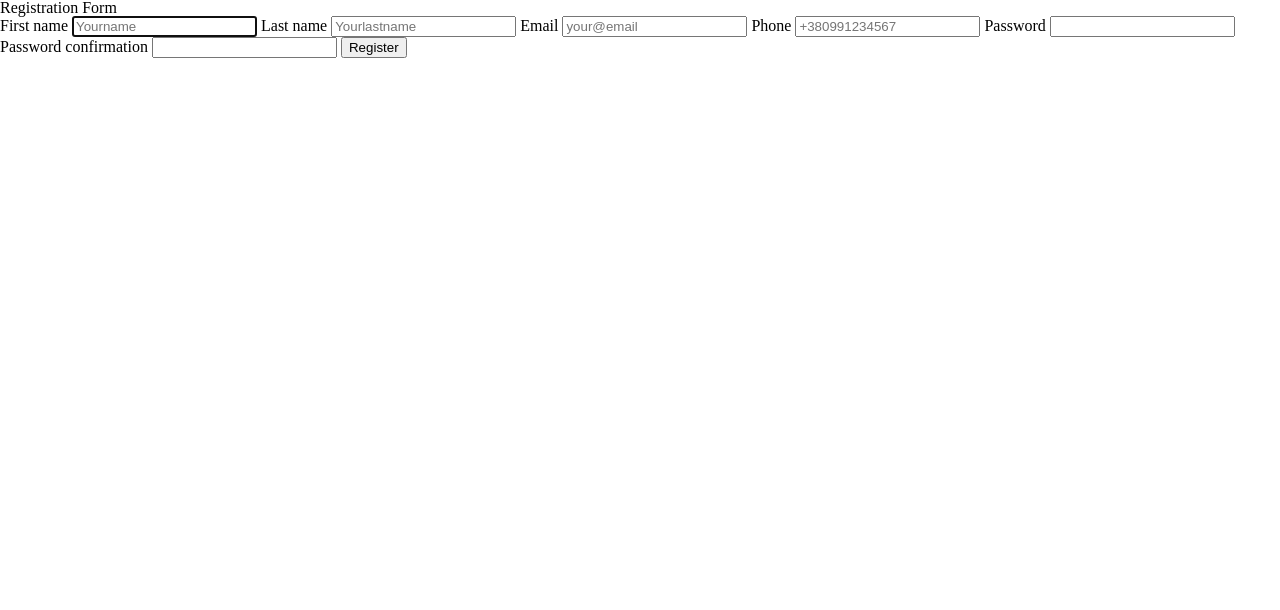
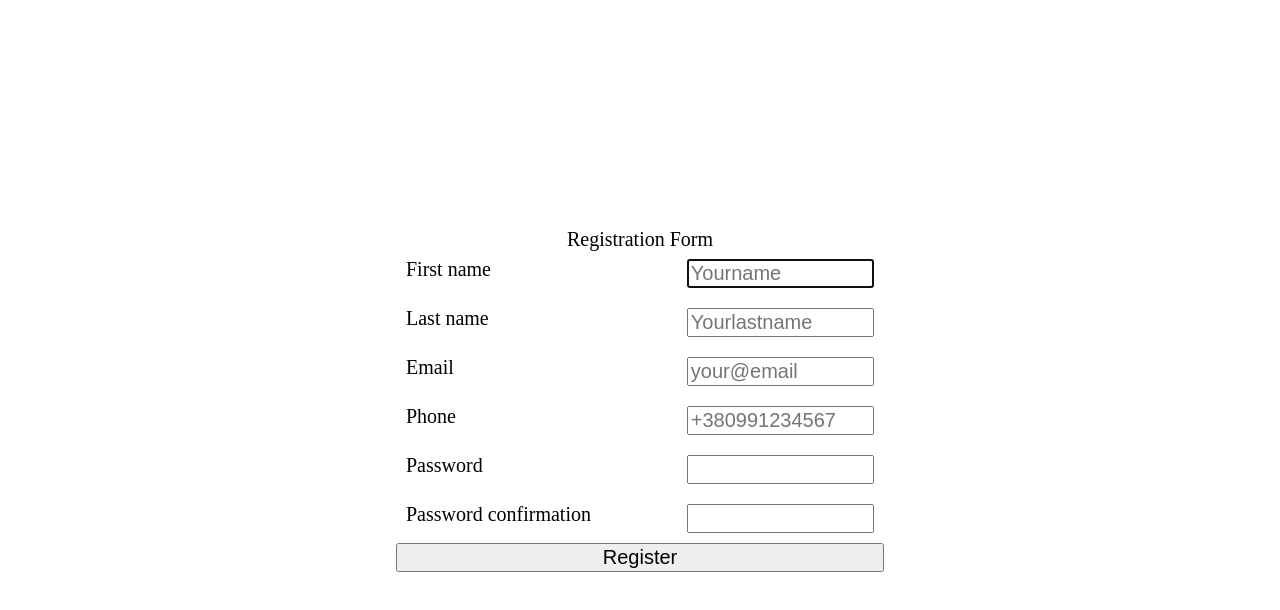
Before and after one commit to pecourses/pe2022-1-html-forms, a plain HTML site: page reg-form/index.html in a window 1280 px wide. Drawn offline with Linux system fonts and the light colour scheme.

Commit message:
Add reg form style

```diff
--- a/reg-form/css/style.css
+++ b/reg-form/css/style.css
@@ -0,0 +1,35 @@
+* {
+  box-sizing: border-box;
+  font-size: 20px;
+}
+
+body {
+  min-height: 100vh;
+  display: flex;
+  justify-content: center;
+  align-items: center;
+}
+
+h2 {
+  text-align: center;
+}
+
+form {
+  display: flex;
+  flex-direction: column;
+  min-width: 320px;
+  width: 100%;
+  max-width: 800px;
+}
+
+label {
+  width: 100%;
+  display: flex;
+  gap: 10px;
+  justify-content: space-between;
+  padding: 10px;
+}
+
+input {
+  width: 40%;
+}
--- a/reg-form/index.html
+++ b/reg-form/index.html
@@ -19,7 +19,7 @@
             type="text"
             name="first-name"
             placeholder="Yourname"
-            pattern="[A-Z][a-z]{2-19}(-[A-Z][a-z]{2,19})?"
+            pattern="[A-Z][a-z]{2,19}(-[A-Z][a-z]{2,19})?"
             autofocus
             required
           />
@@ -31,7 +31,7 @@
             type="text"
             name="last-name"
             placeholder="Yourlastname"
-            pattern="[A-Z][a-z]{2-19}(-[A-Z][a-z]{2,19})?"
+            pattern="[A-Z][a-z]{2,19}(-[A-Z][a-z]{2,19})?"
           />
         </label>
 
```
